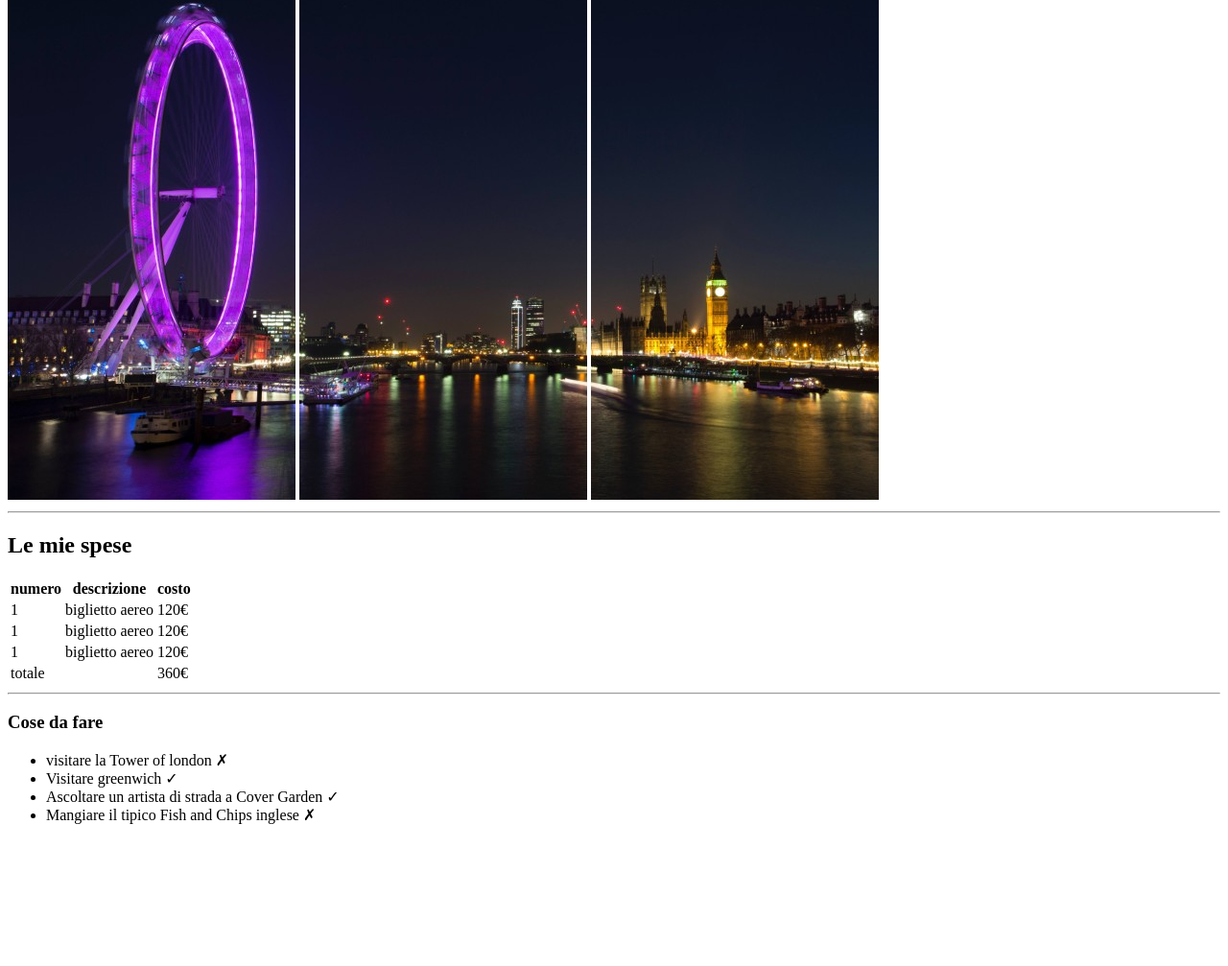
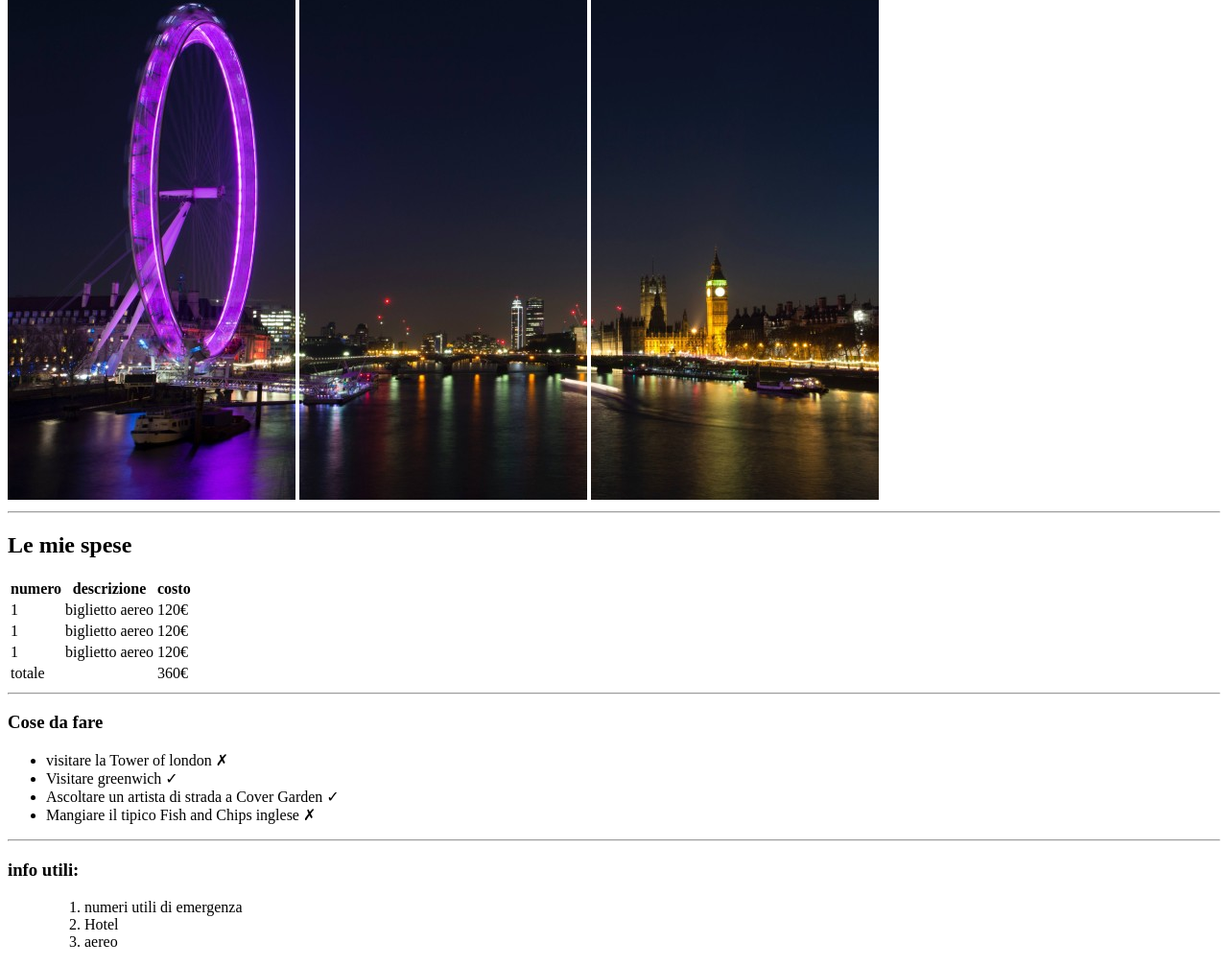
Before and after one commit to LeonardoContino/html-london-trip, a plain HTML site: page index.html in a window 1280 px wide. Shown: the part 159-1166 px from the top of the page at 96% size. Before the commit the page ends 1034 px from the top, so only its background shows below. Drawn offline with Linux system fonts and the light colour scheme.

Commit message:
inizio lista numerica

```diff
--- a/index.html
+++ b/index.html
@@ -66,7 +66,17 @@
             <li>Ascoltare un artista di strada a Cover Garden &check;</li>
             <li>Mangiare il tipico Fish and Chips inglese &cross;</li>
         </ul>
-
+    </div>
+    <hr>
+    <div>
+        <h3>info utili:</h3>
+        <ul>
+            <ol>
+                <li>numeri utili di emergenza</li>
+                <li>Hotel</li>
+                <li>aereo</li>
+            </ol>
+        </ul>
     </div>
 
     </main>
```
